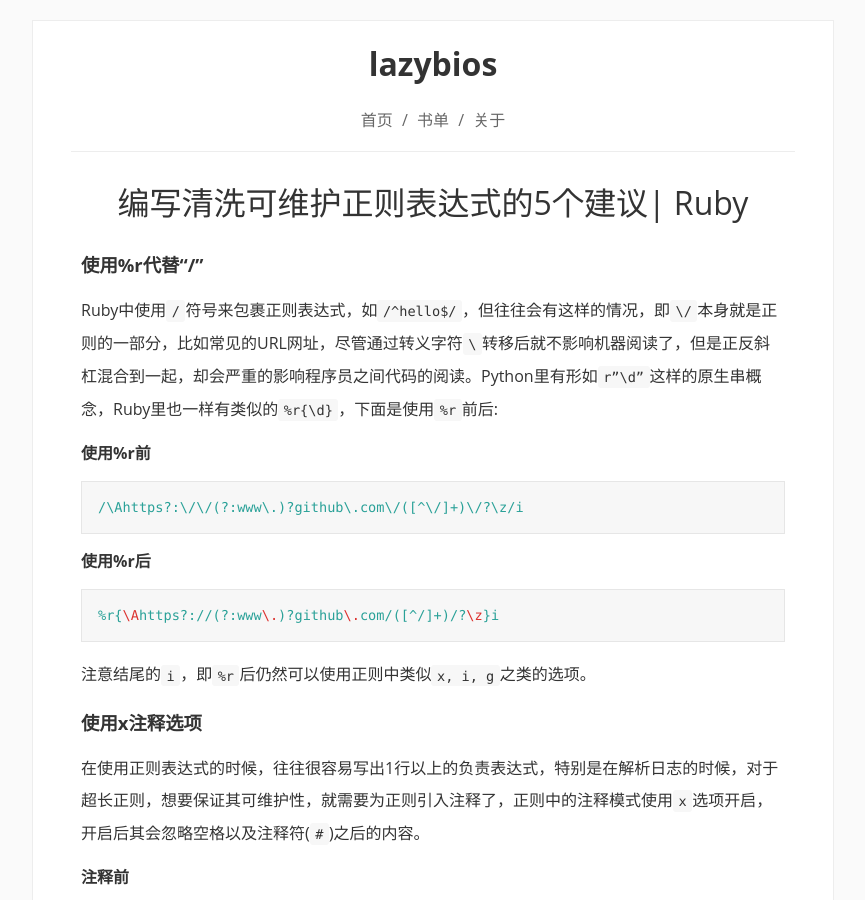
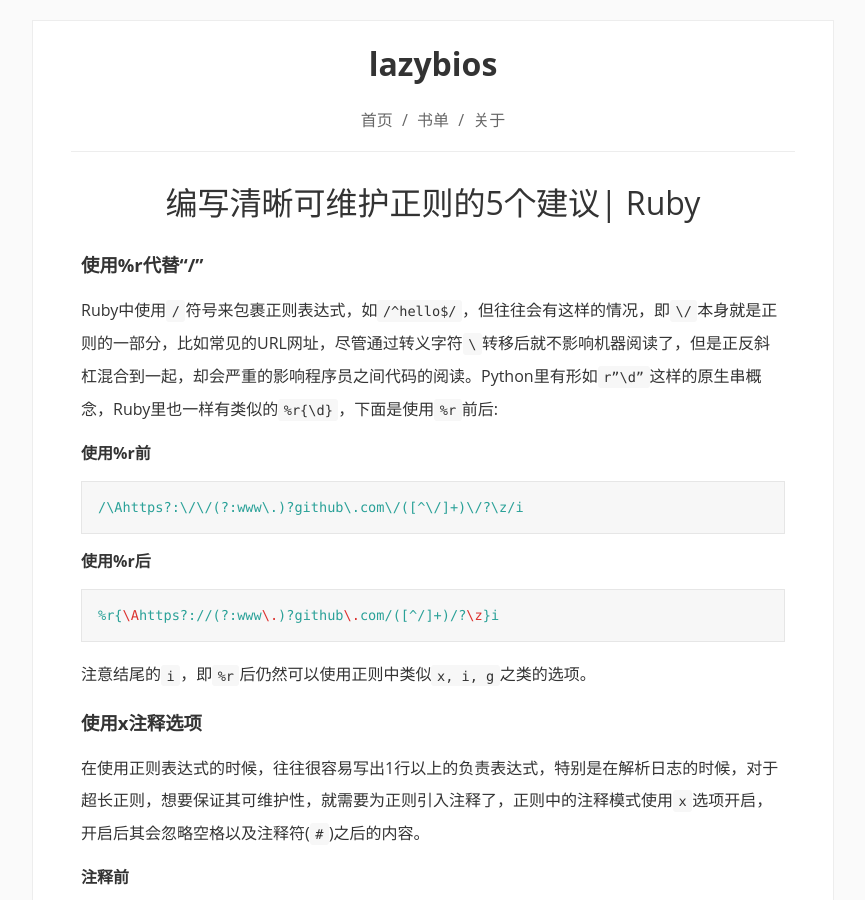
Before and after one commit to lazybios/lazybios.github.com, a Jekyll site: the page built from _posts/2016-08-08-5-tips-for-writing-a-legible-regexp.md, in a window 1280 px wide and 900 px high. Shown: the whole window, without its empty margins (207-1072 px from the left). Built offline with Jekyll 4.4.1, drawn with Linux system fonts in a browser that asks for light colours; Markdown is read by kramdown in place of the engine named in the settings; comment, search, counter and statistics services are not loaded.

Commit message:
fix(posts): fixed article title

```diff
--- a/_posts/2016-08-08-5-tips-for-writing-a-legible-regexp.md
+++ b/_posts/2016-08-08-5-tips-for-writing-a-legible-regexp.md
@@ -1,6 +1,6 @@
 ---
 layout: post
-title: "编写清洗可维护正则表达式的5个建议| Ruby"
+title: "编写清晰可维护正则的5个建议| Ruby"
 date: "2016-08-08"
 ---
 
```
